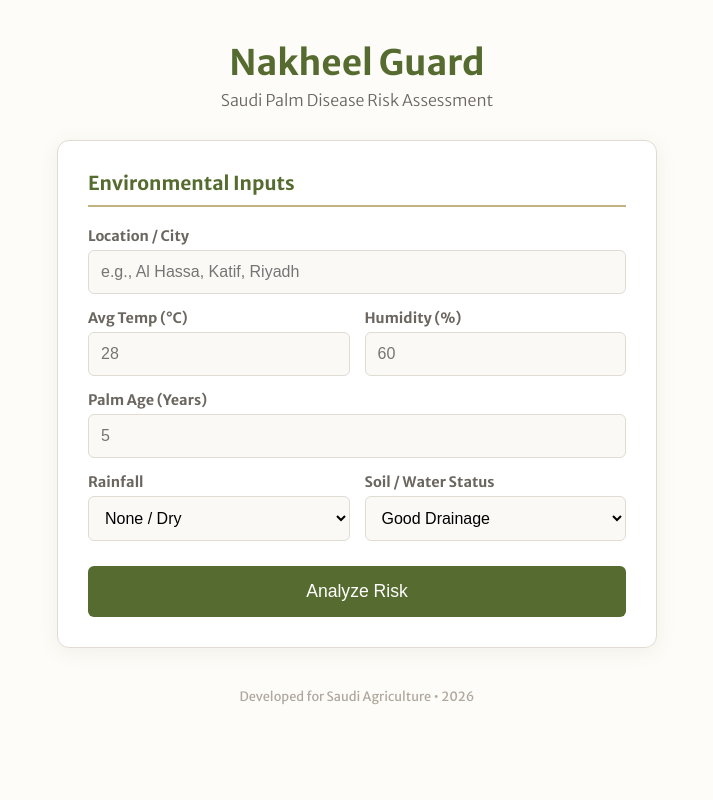
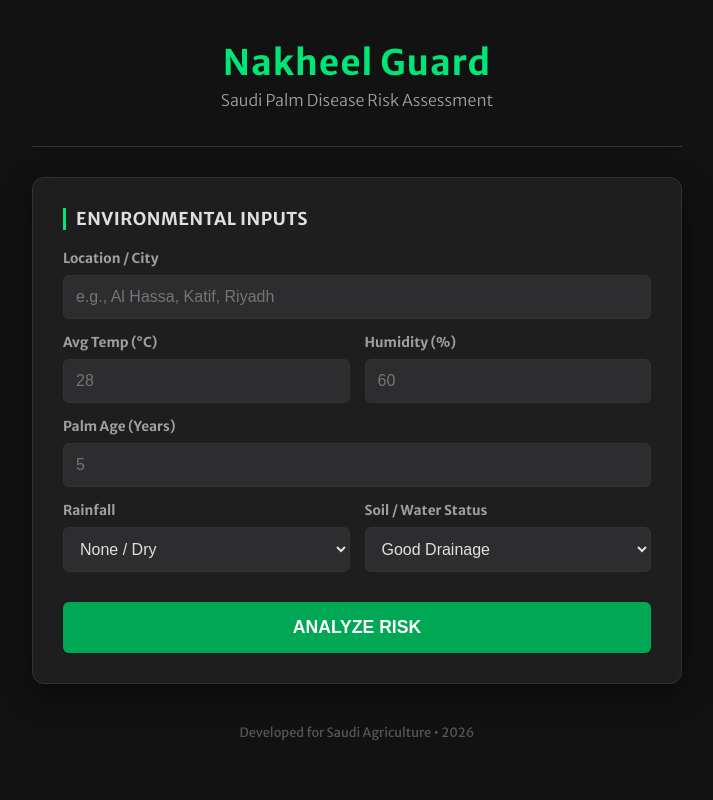
Before and after one commit to AroubAlRizq/Agriculture-Disease-Prediction, a Flask app: page / in a window 1280 px wide. Shown: the whole page, without its empty margins (283-996 px from the left). Run offline with Flask 3, Linux system fonts and the light colour scheme.

Commit message:
Update style.css

```diff
--- a/static/style.css
+++ b/static/style.css
@@ -1,20 +1,23 @@
 :root {
-    /* Earthy Palette */
-    --bg-sand: #fdfcf8;
-    --card-bg: #ffffff;
-    --text-dark: #3e3b36;
-    --text-muted: #6b665f;
-    --olive-primary: #556b2f; /* Dark Olive Green */
-    --olive-hover: #435525;
-    --earth-accent: #c2b280; /* Sand Gold */
-    --alert-red: #a33b3b;
-    --border-color: #e0dcd3;
+    /* Dark Theme Palette */
+    --bg-dark: #121212;       /* Almost Black */
+    --card-bg: #1e1e1e;       /* Dark Gray Card */
+    --input-bg: #2d2d30;      /* Lighter Gray Inputs */
+    --text-main: #e0e0e0;     /* Off-White Text */
+    --text-muted: #a0a0a0;    /* Silver Muted Text */
+
+    /* Agri-Tech Accents */
+    --tech-green: #00e676;    /* Neon Green */
+    --tech-green-dim: #00a856;
+    --warning-orange: #ff9100;
+    --danger-red: #ff5252;
+    --border-color: #333333;
 }
 
 body {
     font-family: 'Merriweather Sans', sans-serif;
-    background-color: var(--bg-sand);
-    color: var(--text-dark);
+    background-color: var(--bg-dark);
+    color: var(--text-main);
     margin: 0;
     padding: 0;
     display: flex;
@@ -24,19 +27,22 @@ body {
 
 .main-wrapper {
     width: 100%;
-    max-width: 600px;
+    max-width: 650px;
     margin: 40px 20px;
 }
 
 header {
     text-align: center;
     margin-bottom: 30px;
+    border-bottom: 1px solid var(--border-color);
+    padding-bottom: 20px;
 }
 
 header h1 {
-    color: var(--olive-primary);
+    color: var(--tech-green);
     margin: 0;
     font-size: 2.2rem;
+    letter-spacing: 1px;
 }
 
 header p {
@@ -49,17 +55,19 @@ header p {
     background: var(--card-bg);
     border: 1px solid var(--border-color);
     border-radius: 12px;
-    box-shadow: 0 4px 20px rgba(85, 107, 47, 0.08); /* Subtle olive shadow */
+    box-shadow: 0 10px 30px rgba(0, 0, 0, 0.5);
     padding: 30px;
 }
 
 h2 {
-    color: var(--olive-primary);
-    font-size: 1.2rem;
-    border-bottom: 2px solid var(--earth-accent);
-    padding-bottom: 10px;
+    color: var(--text-main);
+    font-size: 1.1rem;
+    border-left: 3px solid var(--tech-green);
+    padding-left: 10px;
     margin-top: 0;
     margin-bottom: 20px;
+    text-transform: uppercase;
+    letter-spacing: 0.5px;
 }
 
 .form-group {
@@ -77,9 +85,9 @@ h2 {
 
 label {
     display: block;
-    font-size: 0.9rem;
+    font-size: 0.85rem;
     color: var(--text-muted);
-    margin-bottom: 5px;
+    margin-bottom: 8px;
     font-weight: bold;
 }
 
@@ -89,32 +97,41 @@ input, select {
     border: 1px solid var(--border-color);
     border-radius: 6px;
     font-size: 1rem;
-    background-color: #faf9f6; /* Very light grey/sand */
-    box-sizing: border-box; /* Fixes padding issues */
-    transition: border-color 0.3s;
+    background-color: var(--input-bg);
+    color: var(--text-main);
+    box-sizing: border-box;
+    transition: all 0.3s;
 }
 
 input:focus, select:focus {
     outline: none;
-    border-color: var(--olive-primary);
-    background-color: #fff;
+    border-color: var(--tech-green);
+    background-color: #3e3e42;
+}
+
+/* Fix for date picker icon color in Chrome */
+::-webkit-calendar-picker-indicator {
+    filter: invert(1);
 }
 
 button {
     width: 100%;
     padding: 15px;
-    background-color: var(--olive-primary);
+    background-color: var(--tech-green-dim);
     color: white;
     border: none;
     border-radius: 6px;
     font-size: 1.1rem;
+    font-weight: bold;
     cursor: pointer;
-    margin-top: 10px;
+    margin-top: 15px;
     transition: background-color 0.3s;
+    text-transform: uppercase;
 }
 
 button:hover {
-    background-color: var(--olive-hover);
+    background-color: var(--tech-green);
+    box-shadow: 0 0 15px rgba(0, 230, 118, 0.4);
 }
 
 .result-section {
@@ -134,32 +151,49 @@ button:hover {
 }
 
 .risk-list li {
-    background-color: #fff8f0; /* Very light orange/sand */
-    border-left: 4px solid var(--alert-red);
+    background-color: rgba(255, 82, 82, 0.1); /* Red tint */
+    border-left: 4px solid var(--danger-red);
     padding: 15px;
     margin-bottom: 10px;
     border-radius: 0 6px 6px 0;
-    color: var(--text-dark);
+    color: var(--text-main);
+}
+
+.risk-list li strong {
+    color: var(--danger-red);
 }
 
 .reason {
     display: block;
     font-size: 0.85rem;
     color: var(--text-muted);
-    margin-top: 4px;
+    margin-top: 6px;
 }
 
 .safe-status {
     text-align: center;
-    color: var(--olive-primary);
+    color: var(--tech-green);
     padding: 20px;
-    background-color: #f4f9f0;
+    background-color: rgba(0, 230, 118, 0.1);
     border-radius: 6px;
+    border: 1px solid var(--tech-green-dim);
+}
+
+.weather-badge {
+    background-color: var(--input-bg);
+    color: var(--tech-green);
+    border: 1px solid var(--tech-green-dim);
+    padding: 8px 15px;
+    border-radius: 20px;
+    font-size: 0.85rem;
+    display: inline-block;
+    margin-bottom: 15px;
+    font-family: monospace;
 }
 
 footer {
     text-align: center;
     font-size: 0.8rem;
-    color: #b0a89e;
+    color: #555;
     margin-top: 40px;
 }
```
